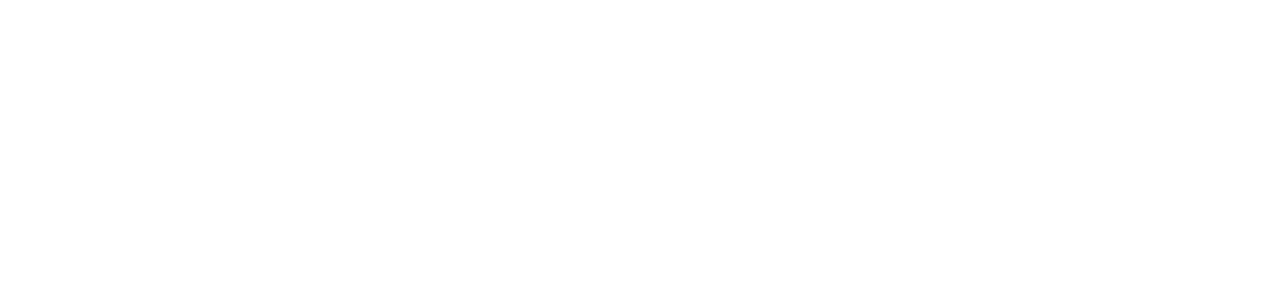
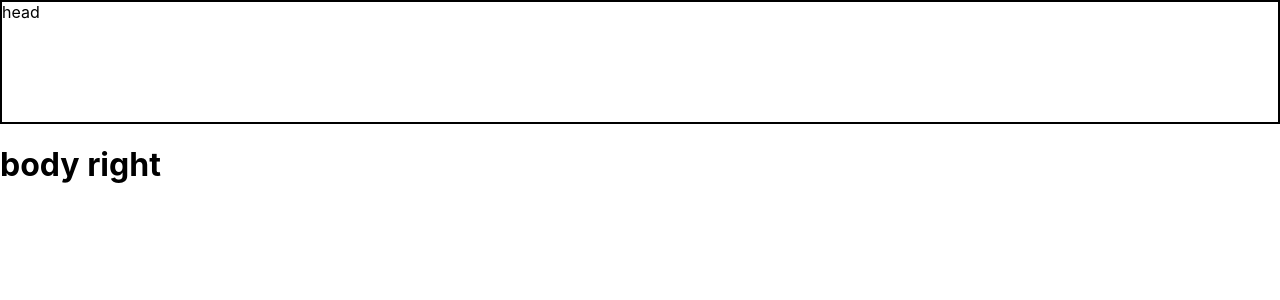
Before and after one commit to asaugat04/demo-app, a React (Create React App) app: page / in a window 1280 px wide. Shown: the top 300 px of the page. Built offline with nearby package versions, Linux system fonts and the light colour scheme.

Commit message:
middle phase

```diff
--- a/src/App.js
+++ b/src/App.js
@@ -1,10 +1,15 @@
 import './App.css';
+import Body from './components/Body';
+import Head from './components/Head';
+
+
+
 
 function App() {
   return (
     <>
-
-
+      <Head />
+      <Body />
     </>
   );
 }
--- /dev/null
+++ b/src/components/Body.jsx
@@ -0,0 +1,16 @@
+import { useContext,useState } from "react";
+import BodyRight from "./BodyRight"
+const Body=()=>{
+
+
+
+
+    return(
+        <div className="body">
+            <BodyRight />
+        </div>
+    )
+}
+
+
+export default Body
--- /dev/null
+++ b/src/components/BodyRight.jsx
@@ -0,0 +1,16 @@
+import { useContext,useState } from "react";
+
+
+
+const BodyRight = ()=>{
+
+
+
+    return(
+        <div className="bodyRight">
+            <h1>body right</h1>
+        </div>
+    )
+}
+
+export default BodyRight
--- /dev/null
+++ b/src/components/Head.jsx
@@ -0,0 +1,21 @@
+import { useContext,useState } from "react";
+
+import "./styles/head.css"
+
+
+const Head =()=>{
+
+
+
+    return(
+
+        <div className="head">
+            head
+        </div>
+
+
+    )
+}
+
+
+export default Head
--- /dev/null
+++ b/src/components/styles/head.css
@@ -0,0 +1,4 @@
+.head{
+    height: 15vh;
+    border: 2px solid;
+}
```
Also changed, not shown: src/components/BodyLeft.jsx (added), src/components/BodyMiddle.jsx (added).
